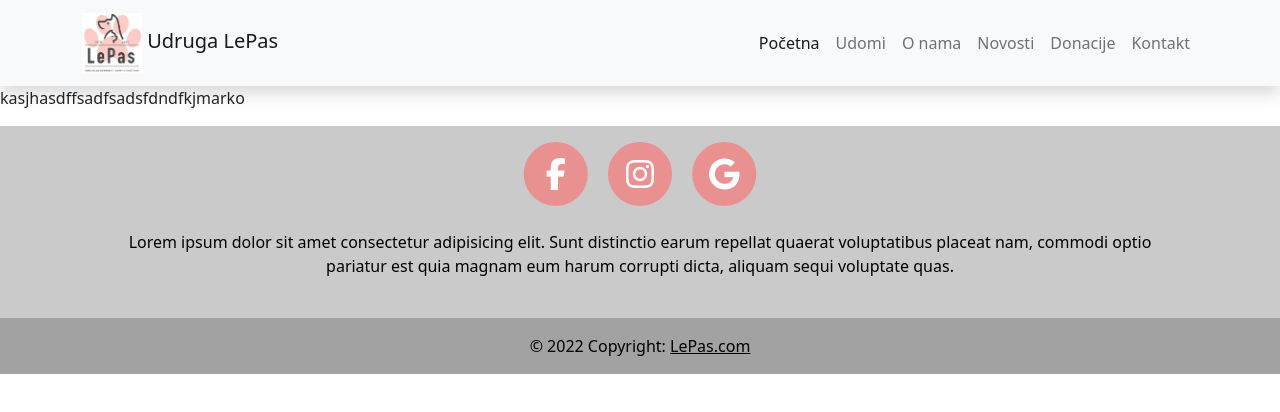
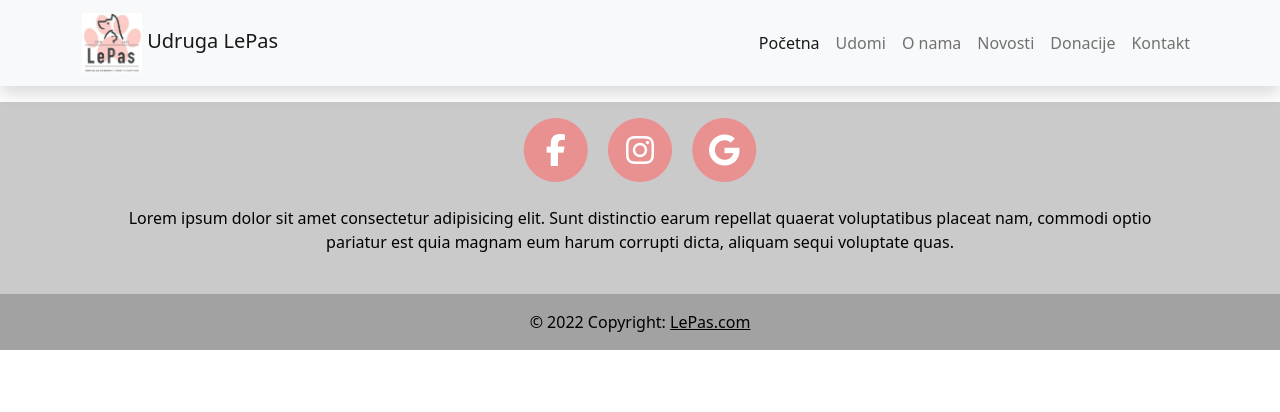
Before and after one commit to MarkoKovac/LePas_Udruga_Web, a plain HTML site: page Projekt LePas udruga/stranice/onama.html in a window 1280 px wide. Drawn offline with nearby package versions, Linux system fonts and the light colour scheme.

Commit message:
Update onama.html

```diff
--- a/Projekt LePas udruga/stranice/onama.html
+++ b/Projekt LePas udruga/stranice/onama.html
@@ -48,7 +48,6 @@
       </div>
     </nav>
   </header>
-  <p>kasjhasdffsadfsadsfdndfkjmarko</p>
   <!-- Footer -->
   <footer class="text-center text-black">
     <div class="container p-3 mt-3">
```
